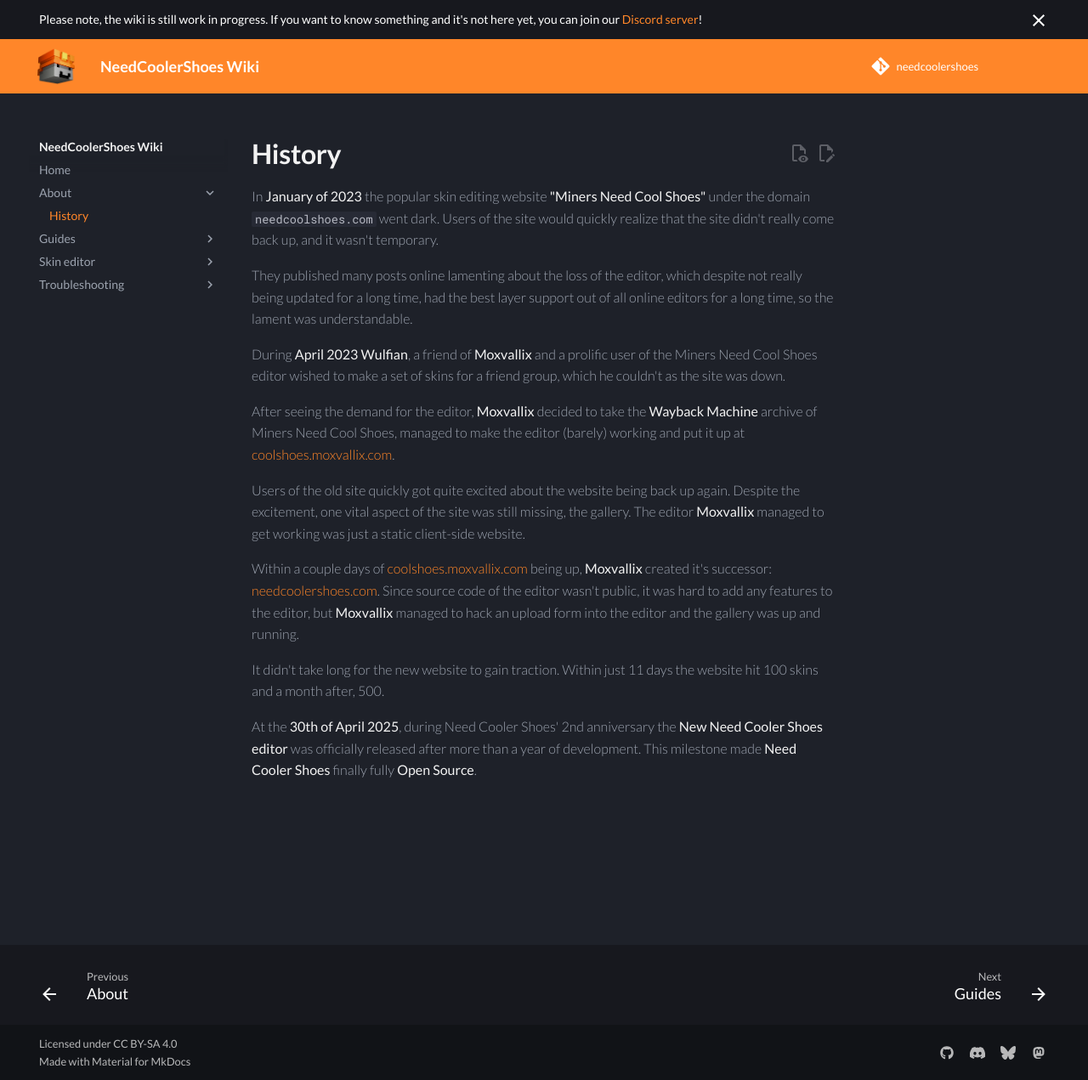
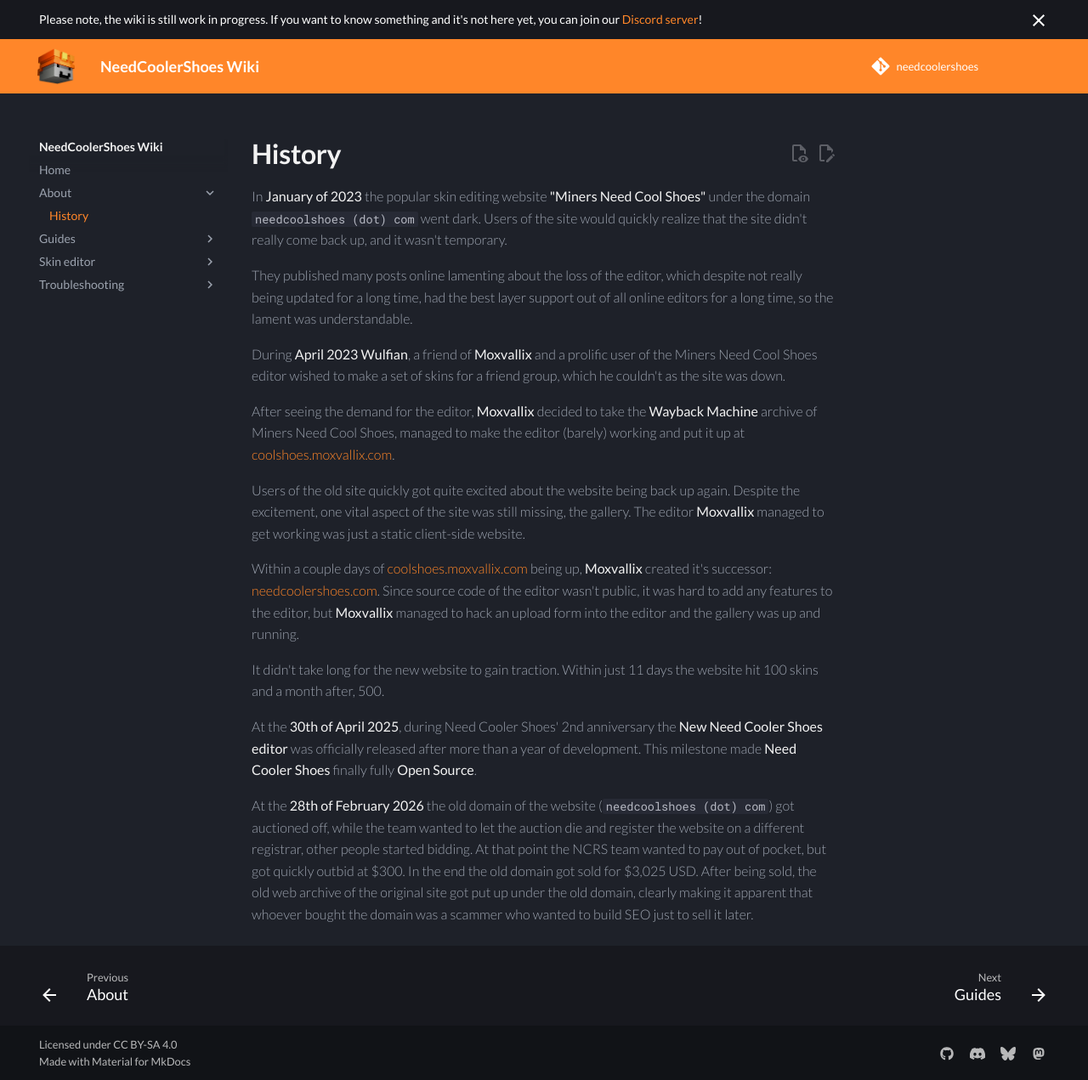
Before and after one commit to NeedCoolerShoes/wiki, an MkDocs documentation site: the page built from docs/about/history.md, in a window 1280 px wide and 1271 px high. Shown: the whole window at 85% size. Built offline with MkDocs 1.6.1 and Material for MkDocs 9.7.7, drawn with Linux system fonts in a browser that asks for light colours; plug-ins that fetch from the network failed and are left out; comment, search, counter and statistics services are not loaded.

Commit message:
Information about the old domain getting auctioned off

```diff
--- a/docs/about/history.md
+++ b/docs/about/history.md
@@ -1,5 +1,5 @@
 
-In **January of 2023** the popular skin editing website **"Miners Need Cool Shoes"** under the domain `needcoolshoes.com` went dark. Users of the site would quickly realize that the site didn't really come back up, and it wasn't temporary.
+In **January of 2023** the popular skin editing website **"Miners Need Cool Shoes"** under the domain `needcoolshoes (dot) com` went dark. Users of the site would quickly realize that the site didn't really come back up, and it wasn't temporary.
 
 They published many posts online lamenting about the loss of the editor, which despite not really being updated for a long time, had the best layer support out of all online editors for a long time, so the lament was understandable.
 
@@ -13,4 +13,8 @@
 
 It didn't take long for the new website to gain traction. Within just 11 days the website hit 100 skins and a month after, 500.
 
+
 At the **30th of April 2025**, during Need Cooler Shoes' 2nd anniversary the **New Need Cooler Shoes editor** was officially released after more than a year of development. This milestone made **Need Cooler Shoes** finally fully **Open Source**.
+
+
+At the **28th of February 2026** the old domain of the website (`needcoolshoes (dot) com`) got auctioned off, while the team wanted to let the auction die and register the website on a different registrar, other people started bidding. At that point the NCRS team wanted to pay out of pocket, but got quickly outbid at $300. In the end the old domain got sold for $3,025 USD. After being sold, the old web archive of the original site got put up under the old domain, clearly making it apparent that whoever bought the domain was a scammer who wanted to build SEO just to sell it later.
```
